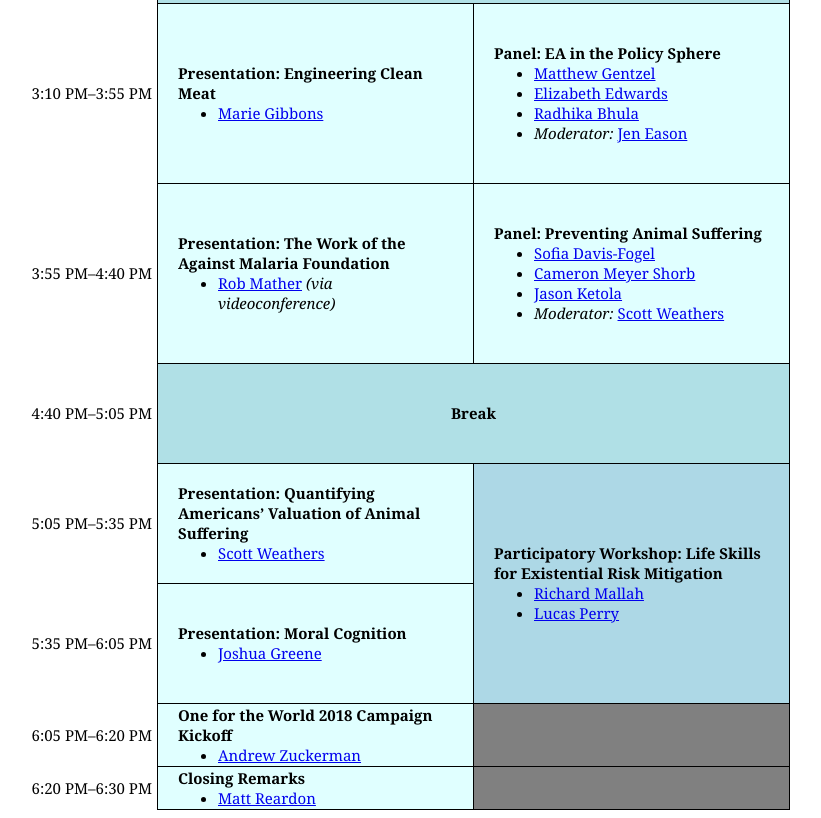
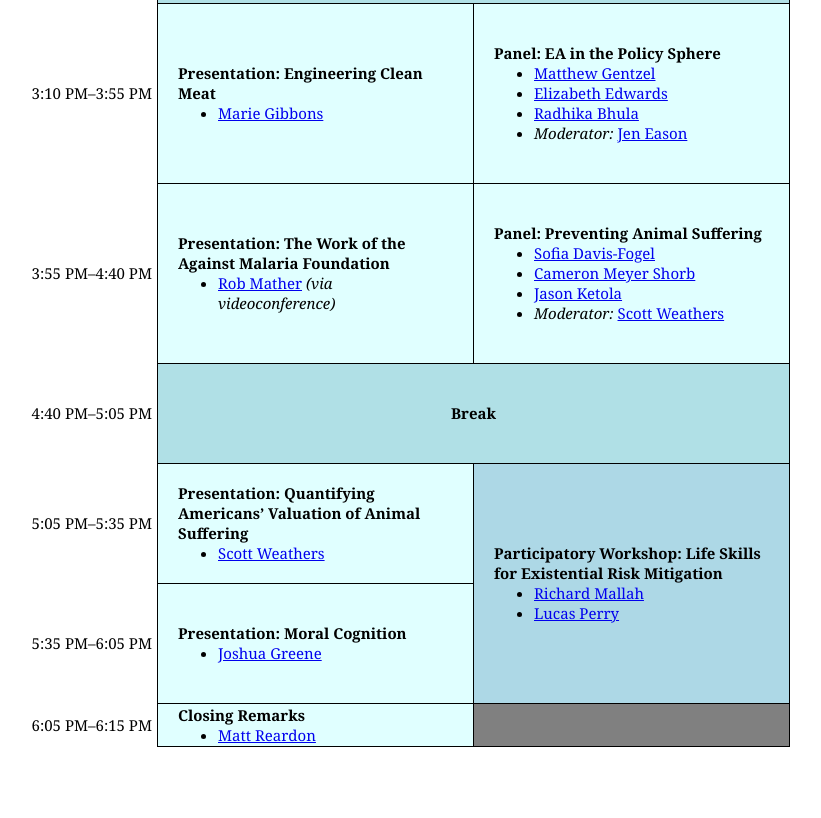
Before and after one commit to taymonbeal/eagx-boston-schedule, a plain HTML site: page index.html in a window 1280 px wide. Shown: the part 1622-2440 px from the top of the page, without its empty margins (6-827 px from the left). After the commit the page ends 2377 px from the top, so only its background shows below. Drawn offline with Linux system fonts and the light colour scheme.

Commit message:
Remove One for the World

```diff
--- a/index.html
+++ b/index.html
@@ -218,18 +218,8 @@
             </ul>
           </td>
         </tr>
-        <tr style="height: 60px;">
-          <td>6:05 PM–6:20 PM</td>
-          <td style="background-color: lightcyan;">
-            <h4>One for the World 2018 Campaign Kickoff</h4>
-            <ul>
-              <li><a href="https://eaglobal.org/speakers/andrew-zuckerman/">Andrew Zuckerman</a></li>
-            </ul>
-          </td>
-          <td style="background-color: gray;"></td>
-        </tr>
         <tr style="height: 40px;">
-          <td>6:20 PM–6:30 PM</td>
+          <td>6:05 PM–6:15 PM</td>
           <td style="background-color: lightcyan;">
             <h4>Closing Remarks</h4>
             <ul>
```
